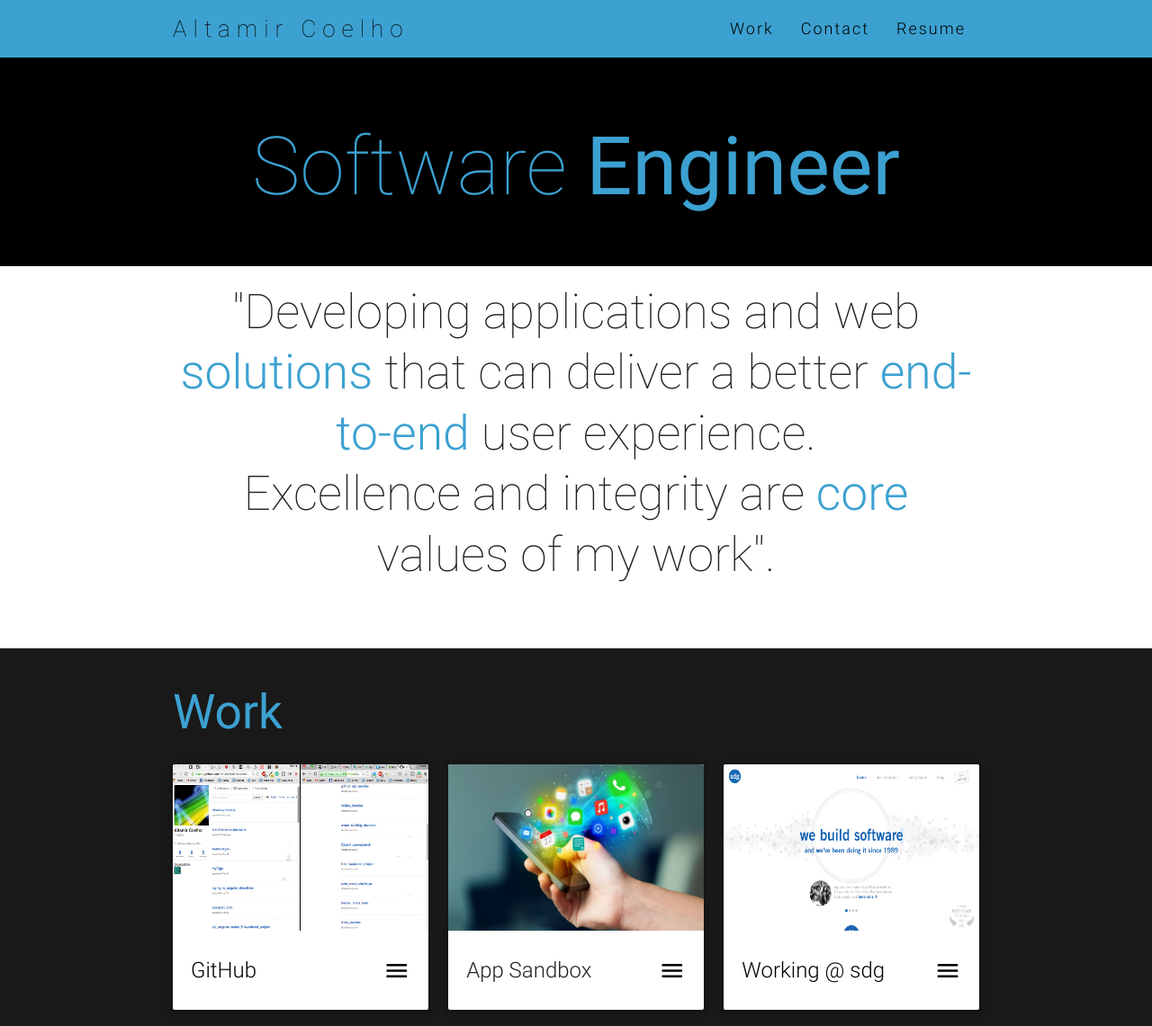
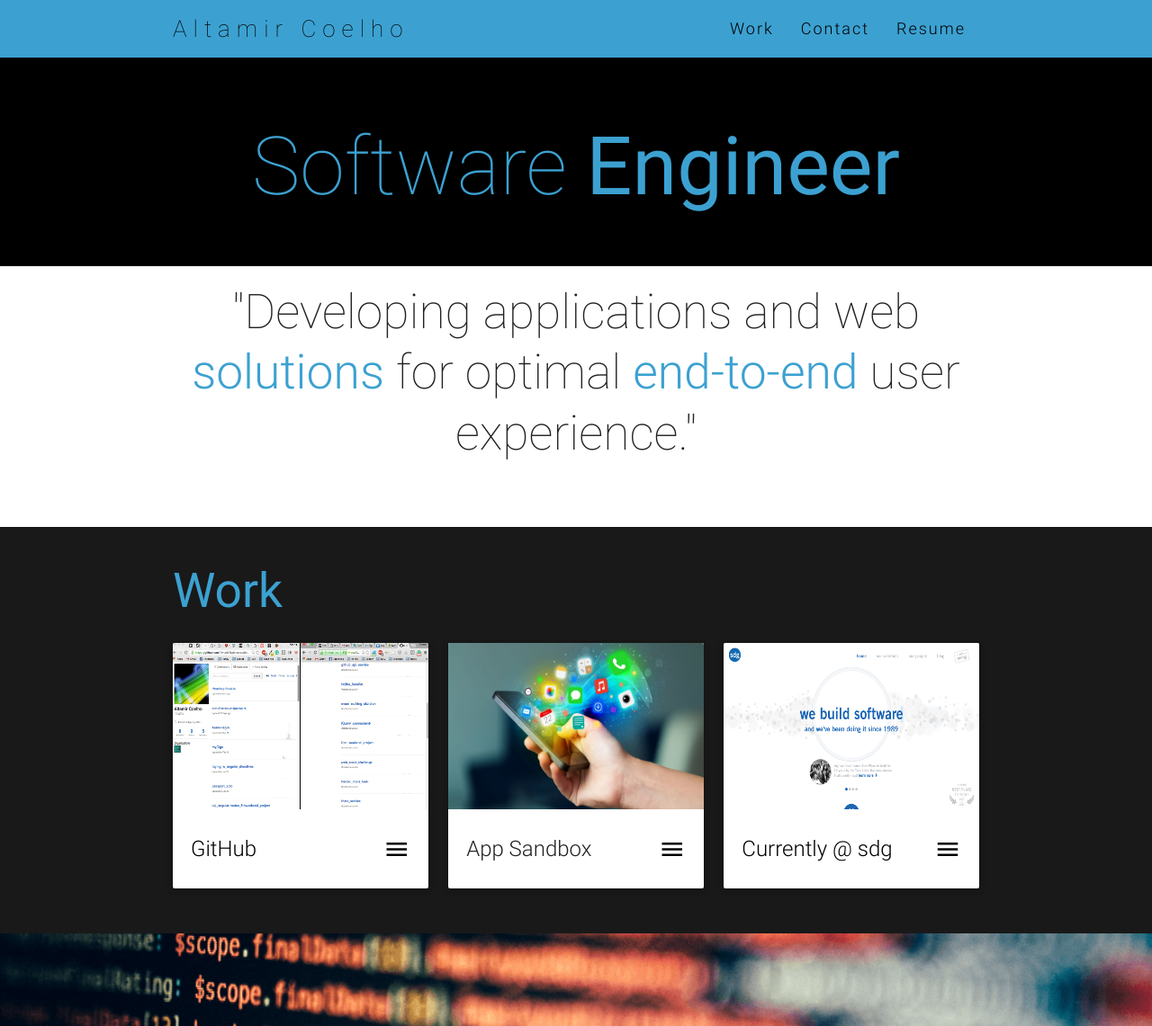
Before and after one commit to rimatla/rimatla.github.io, a plain HTML site: page index.html in a window 1280 px wide. Shown: the top 1141 px of the page at 90% size. Drawn offline with Linux system fonts and the light colour scheme.

Commit message:
edit motto

```diff
--- a/index.html
+++ b/index.html
@@ -96,10 +96,8 @@
                     <h2 class="center header text_h2">
                         "Developing applications and web
                         <span class="span_h2"> solutions </span>
-                        that can deliver a better
-                        <span class="span_h2">end-to-end</span> user experience.
-                        <br> Excellence and integrity are
-                        <span class="span_h2">core </span> values of my work".
+                        for optimal
+                        <span class="span_h2">end-to-end</span> user experience."
                     </h2>
                 </div>
             </div>
@@ -182,7 +180,7 @@
                         </div>
                         <div class="card-content padMeMore">
                             <span class="card-title activator grey-text text-darken-4">
-                                <a href="https://www.solutiondesign.com/" target="_blank">Working @ sdg</a>
+                                <a href="https://www.solutiondesign.com/" target="_blank">Currently @ sdg</a>
                                 <i class="mdi-navigation-menu right"></i>
                             </span>
                         </div>
```
